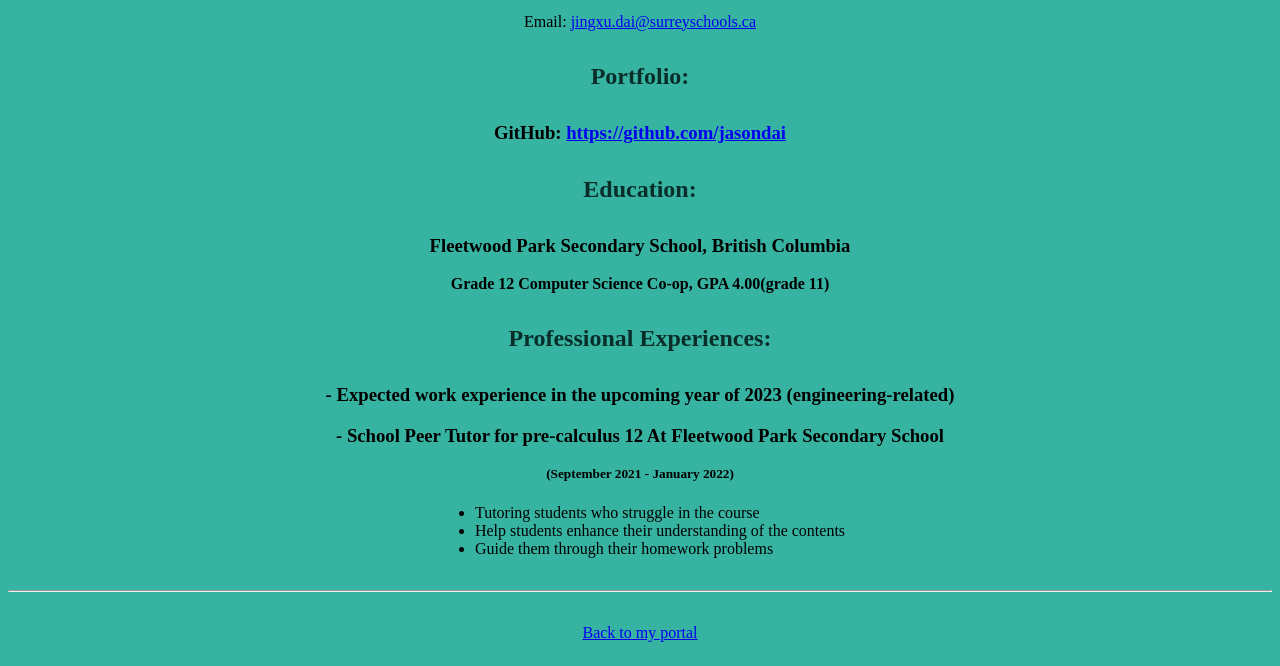
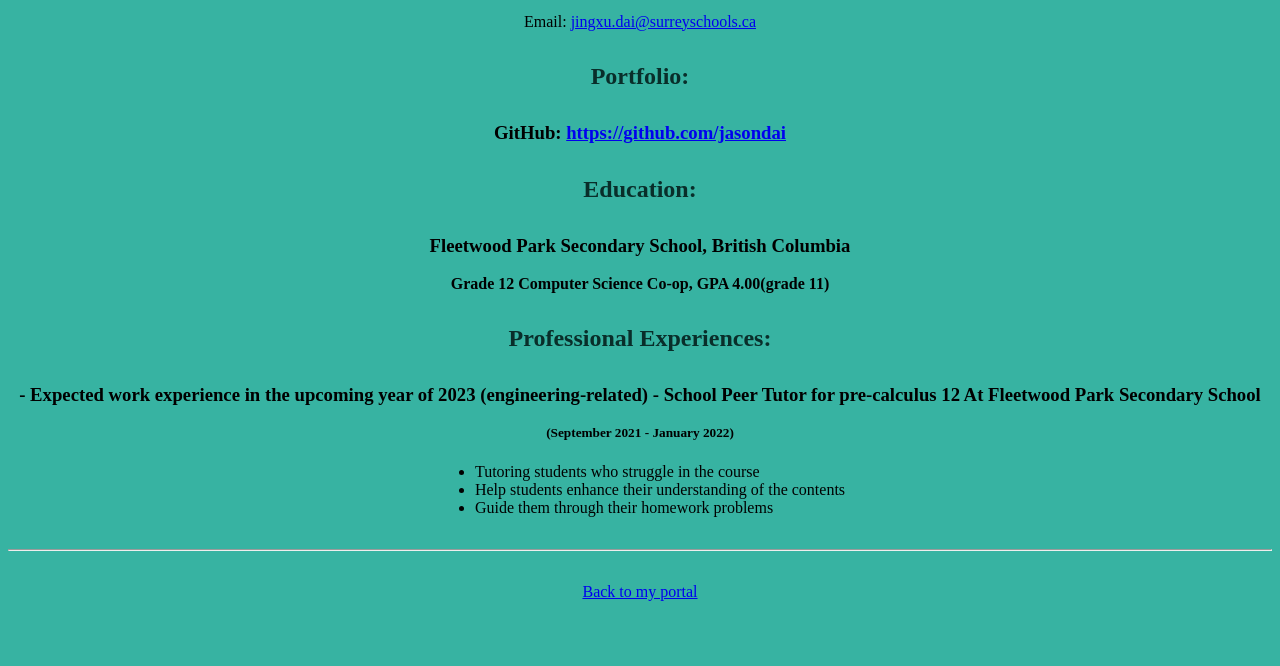
Before and after one commit to jasondai597/jasondai597.github.io, a plain HTML site: page resume.html in a window 1280 px wide. Shown: the part 374-1040 px from the top of the page. After the commit the page ends 999 px from the top, so only its background shows below. Drawn offline with Linux system fonts and the light colour scheme.

Commit message:
Update resume.html

```diff
--- a/resume.html
+++ b/resume.html
@@ -33,8 +33,8 @@
     <h3>Fleetwood Park Secondary School, British Columbia</h3>
     <h4>Grade 12 Computer Science Co-op, GPA 4.00(grade 11)</h4>
     <h2>Professional Experiences:</h2>
-    <h3>- Expected work experience in the upcoming year of 2023 (engineering-related)</h3>
-    <h3>- School Peer Tutor for pre-calculus 12 At Fleetwood Park Secondary School</h3>
+    <h3>- Expected work experience in the upcoming year of 2023 (engineering-related)
+    - School Peer Tutor for pre-calculus 12 At Fleetwood Park Secondary School</h3>
     <h5>(September 2021 - January 2022)</h5>
       <ul>
         <li>Tutoring students who struggle in the course</li>
```
